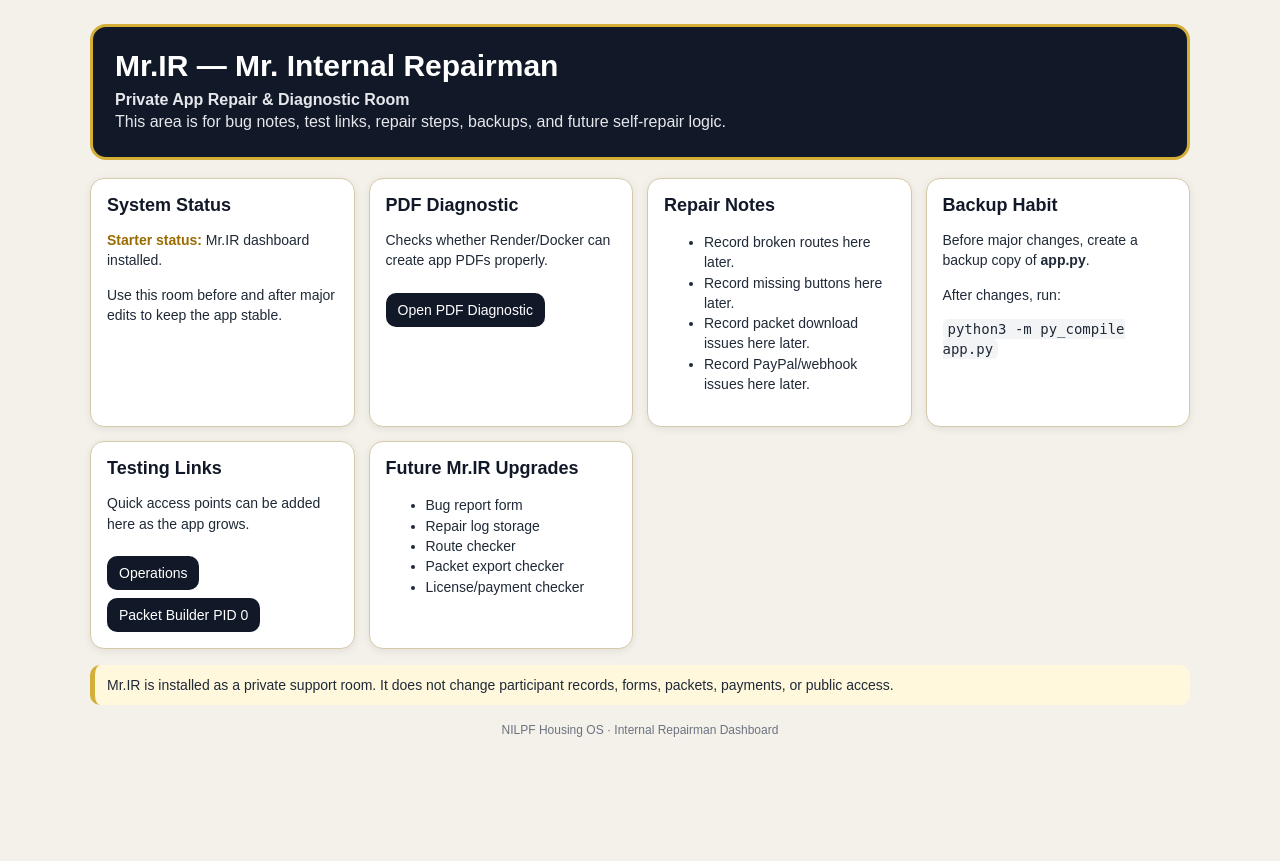
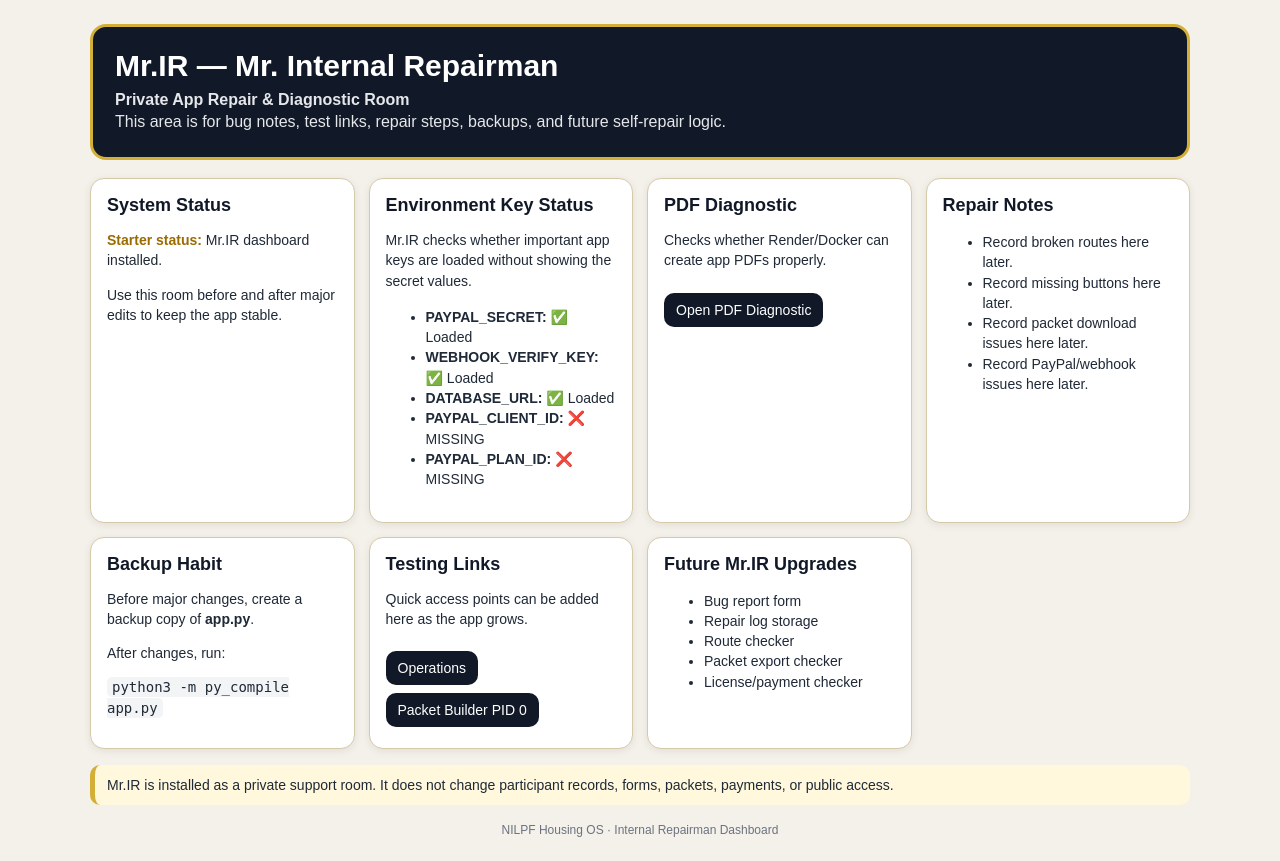
Before and after one commit to Pearlzzpearlzz/Nilpf-store, a Flask app: page /mr-ir in a window 1280 px wide. Before the commit the page ends 737 px from the top, so only its background shows below. Run offline with Flask 3, Linux system fonts and the light colour scheme; the visitor is signed in with stand-in values (Sample User, id 1).

Commit message:
Add Mr IR environment key status

```diff
--- a/app.py
+++ b/app.py
@@ -2448,7 +2448,17 @@ def mr_ir_scan():
 
 @app.route("/mr-ir")
 def mr_ir_dashboard():
-    return render_template("mr_ir_dashboard.html")
+    import os
+
+    env_status = {
+        "PAYPAL_SECRET": "✅ Loaded" if os.environ.get("PAYPAL_SECRET") else "❌ MISSING",
+        "WEBHOOK_VERIFY_KEY": "✅ Loaded" if os.environ.get("WEBHOOK_VERIFY_KEY") else "❌ MISSING",
+        "DATABASE_URL": "✅ Loaded" if os.environ.get("DATABASE_URL") else "⚠️ Not Found / Local File Mode",
+        "PAYPAL_CLIENT_ID": "✅ Loaded" if os.environ.get("PAYPAL_CLIENT_ID") else "❌ MISSING",
+        "PAYPAL_PLAN_ID": "✅ Loaded" if os.environ.get("PAYPAL_PLAN_ID") else "❌ MISSING",
+    }
+
+    return render_template("mr_ir_dashboard.html", env_status=env_status)
 
 
 if __name__ == "__main__":
--- a/templates/mr_ir_dashboard.html
+++ b/templates/mr_ir_dashboard.html
@@ -83,6 +83,20 @@
       </div>
 
       <div class="card">
+        <h2>Environment Key Status</h2>
+        <p>Mr.IR checks whether important app keys are loaded without showing the secret values.</p>
+        {% if env_status %}
+          <ul>
+            {% for key, status in env_status.items() %}
+              <li><strong>{{ key }}:</strong> {{ status }}</li>
+            {% endfor %}
+          </ul>
+        {% else %}
+          <p>No environment status available.</p>
+        {% endif %}
+      </div>
+
+      <div class="card">
         <h2>PDF Diagnostic</h2>
         <p>Checks whether Render/Docker can create app PDFs properly.</p>
         <a class="btn" href="/render-pdf-diagnostic">Open PDF Diagnostic</a>
```
